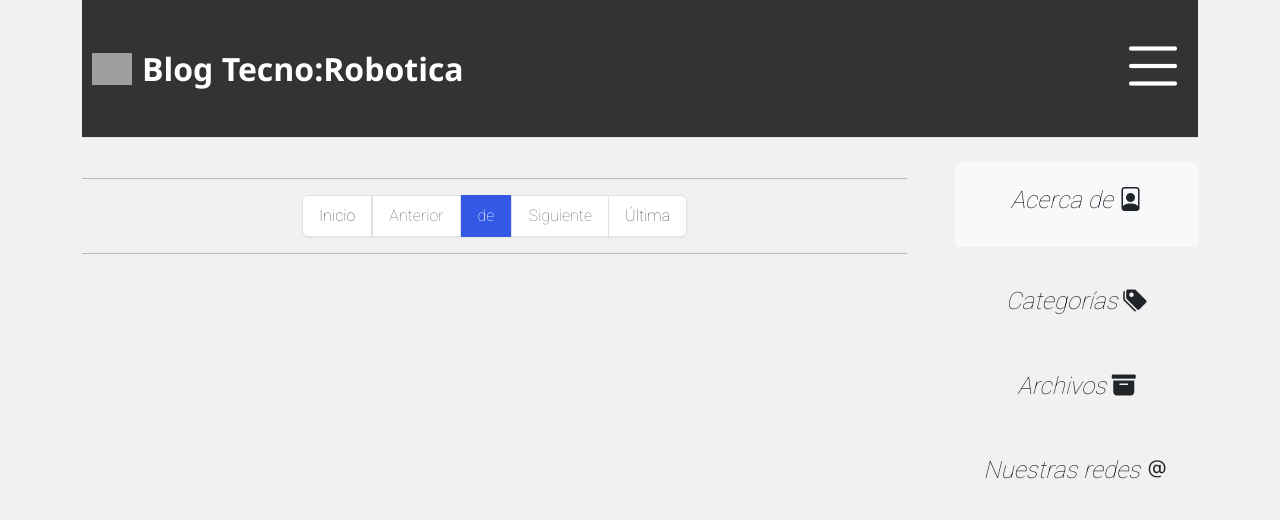
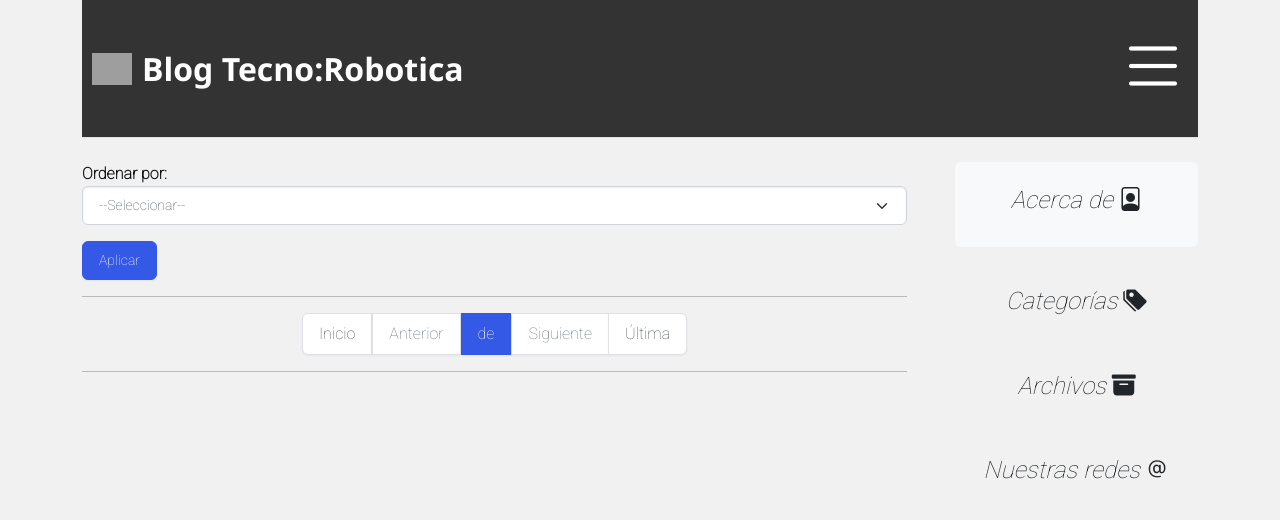
Before and after one commit to DiegoEscu37/Este, a Django app: template templates/blog/inicio.html in a window 1280 px wide. Shown: the top 520 px of the page. Run offline with Django 4.2, Linux system fonts and the light colour scheme; the template is opened without the code that fills it, so the values that code supplies are empty; some libraries are stand-ins or nearby versions; some web fonts are replaced; grey boxes are pictures that could not be loaded.

Commit message:
opciones de filtrado

```diff
--- a/templates/blog/inicio.html
+++ b/templates/blog/inicio.html
@@ -2,6 +2,20 @@
 {% load static %}
 
 {% block contenido %}
+<form method="GET">
+  <div class="mb-3">
+    <label for="order_by">Ordenar por:</label>
+    <select name="order_by" id="order_by" class="form-select">
+      <option value="">--Seleccionar--</option>
+      <option value="antiguedad_asc">Antigüedad (Ascendente)</option>
+      <option value="antiguedad_desc">Antigüedad (Descendente)</option>
+      <option value="titulo_asc">Título (Ascendente)</option>
+      <option value="titulo_desc">Título (Descendente)</option>
+    </select>
+  </div>
+  <button type="submit" class="btn btn-primary">Aplicar</button>
+</form>
+
   {% for articulo in articulos %}
     {% if forloop.first and page_obj.number == 1 %}
           <!-- ULTIMO POST - ARRIBA DE TODO -->
```
Also changed, not shown: apps/blog/views.py (line endings or trailing spaces).
